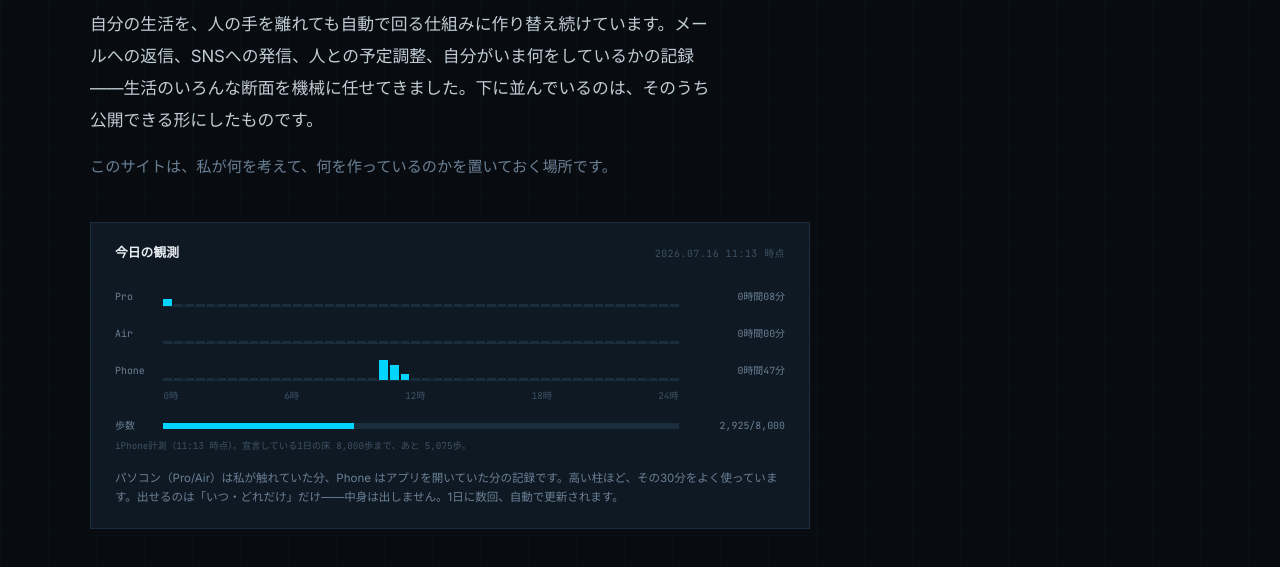
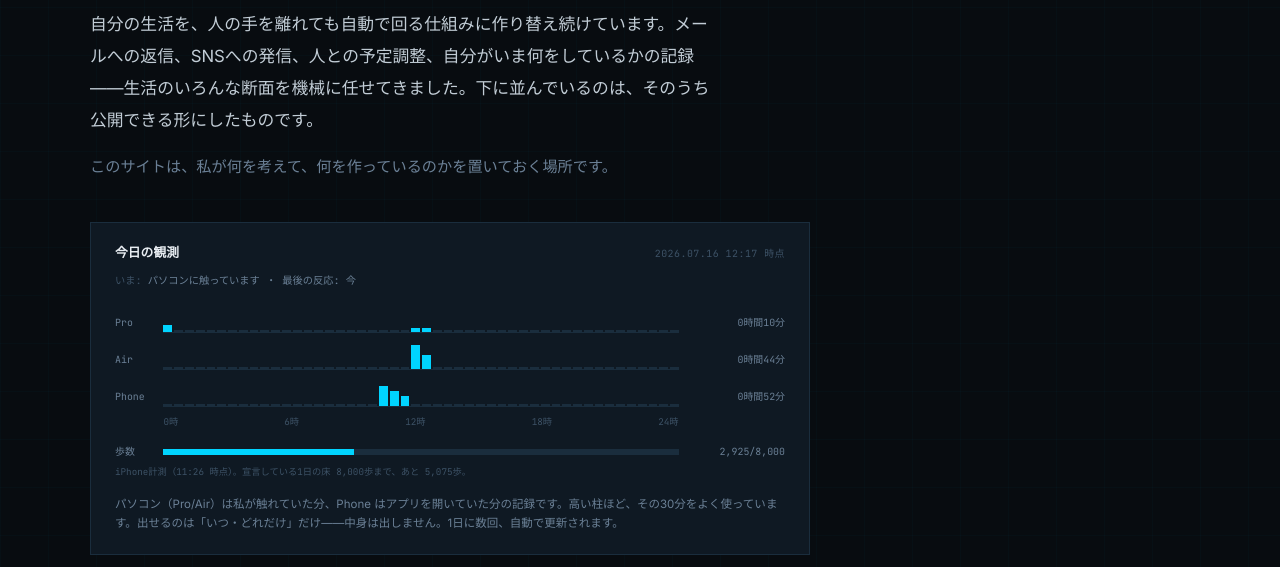
Before and after one commit to ShunkiOgino/homepage, an Astro site: page / in a window 1280 px wide. Shown: the part 233-800 px from the top of the page. Built offline with nearby package versions, Linux system fonts and the light colour scheme; Astro itself is replaced by a stand-in of ours.

Commit message:
hero: 「いま」行と健康状態チップを追加（実時間presence+床の判定・日英）
「HPを見れば今の荻野がわかる」：公開プール既存のstatus/last_active/夜型と、
健康の床の判定（色+一言の最小投影・欠測=非表示）をヒーローに描画。
鮮度はfeedrefresh 6便/日。

Co-Authored-By: Claude Fable 5 <noreply@anthropic.com>

```diff
--- a/src/components/HomePage.astro
+++ b/src/components/HomePage.astro
@@ -27,6 +27,15 @@ const T = lang === 'en' ? {
   lead2: 'This site is where I keep what I think and what I build — written for people, and for AIs to read too.',
   clockTitle: "Today's observation",
   clockAsOf: (time: string) => `as of ${time}`,
+  nowLabel: 'now',
+  nowStatus: { active: 'at the keyboard', around: 'nearby', away: 'away from the desk',
+               asleep: 'asleep', offline: 'off-grid for a while', unknown: '' },
+  nowAway: (m: number) => ` (${m} min)`,
+  nowLast: { '今': 'last input: just now', 'さっき': 'last input: minutes ago',
+             '少し前': 'last input: within the hour', 'しばらく前': 'last input: a while ago' },
+  nowNightOwl: 'night owl',
+  healthLabel: 'health floor',
+  healthWord: { green: 'cleared', red: 'failed', yellow: 'late night' },
   clockNoteBoth: 'The PC rows (Pro/Air) record minutes I was actually at the keyboard; the Phone row records minutes an app was open. ',
   clockNoteMac: 'A record of the minutes I was actually at my computer. ',
   clockTail: (res: number) => `The taller the bar, the more of those ${res} minutes were in use. Only "when and how much" is published — never the contents. Updates automatically a few times a day.`,
@@ -96,6 +105,15 @@ const T = lang === 'en' ? {
   lead2: 'このサイトは、私が何を考えて、何を作っているのかを置いておく場所です。',
   clockTitle: '今日の観測',
   clockAsOf: (time: string) => `${time} 時点`,
+  nowLabel: 'いま',
+  nowStatus: { active: 'パソコンに触っています', around: '席の近くにいます', away: '席を外しています',
+               asleep: '寝ています', offline: 'しばらく不在', unknown: '' },
+  nowAway: (m: number) => `（${m}分）`,
+  nowLast: { '今': '最後の反応: 今', 'さっき': '最後の反応: さっき',
+             '少し前': '最後の反応: 少し前', 'しばらく前': '最後の反応: しばらく前' },
+  nowNightOwl: '夜ふかし中',
+  healthLabel: '健康状態',
+  healthWord: { green: 'クリア', red: '失格', yellow: '夜更かし注意' },
   clockNoteBoth: 'パソコン（Pro/Air）は私が触れていた分、Phone はアプリを開いていた分の記録です。',
   clockNoteMac: '私がパソコンに触れていた時間の記録です。',
   clockTail: (res: number) => `高い柱ほど、その${res}分をよく使っています。出せるのは「いつ・どれだけ」だけ——中身は出しません。1日に数回、自動で更新されます。`,
@@ -183,6 +201,16 @@ const _taTime = todayAct?.generated_at
 const _taBarH = (v) => (v === 0 ? 2 : Math.max(4, Math.round((v / (_ta?.bucket_max || 30)) * 26)));
 // Mac=触れていた分 / Phone=アプリを開いていた分（性質が違うので注記で明記＝混ぜない）
 const _taNote = _tp ? T.clockNoteBoth : T.clockNoteMac;
+// 「いま」＝実時間presence（status/相対last_active/夜型・全部Aゲート済みの公開プール由来）。
+// 健康状態＝床の判定（色+一言の最小投影・欠測=nullで何も描かない=fail-closed）。2026-07-16荻野確定。
+const _now = todayAct?.now ?? null;
+const _nowText = _now && T.nowStatus[_now.status]
+  ? T.nowStatus[_now.status] + (_now.status === 'away' && _now.away_minutes ? T.nowAway(_now.away_minutes) : '')
+  : null;
+const _nowLast = _now?.last_active ? (T.nowLast[_now.last_active] ?? null) : null;
+const _hs = todayAct?.health_signal ?? null;
+const _hsCol = { green: '#3fb950', red: '#f85149', yellow: '#d29922' }[_hs?.color] ?? null;
+const _hsWord = _hs ? (T.healthWord[_hs.color] ?? null) : null;
 
 const siteJsonLd = JSON.stringify({
   "@context": "https://schema.org",
@@ -235,6 +263,22 @@ const siteJsonLd = JSON.stringify({
             <span style="font-size:0.8rem;font-weight:600;color:var(--text);">{T.clockTitle}</span>
             <span style="font-family:'JetBrains Mono',monospace;font-size:0.62rem;color:var(--text3);letter-spacing:0.05em;">{T.clockAsOf(_taTime)}</span>
           </div>
+          {(_nowText || _hsWord) && (
+            <div style="margin-top:0.6rem;display:flex;align-items:center;flex-wrap:wrap;gap:0.45rem 0.9rem;font-family:'JetBrains Mono',monospace;font-size:0.64rem;color:var(--text2);">
+              {_nowText && (
+                <span><span style="color:var(--text3);">{T.nowLabel}:</span> {_nowText}{_nowLast ? ` ・ ${_nowLast}` : ''}</span>
+              )}
+              {_now?.night_owl && (
+                <span style="color:#d29922;">{T.nowNightOwl}</span>
+              )}
+              {_hsWord && _hsCol && (
+                <span title={_hs.verdict} style={`display:inline-flex;align-items:center;gap:0.35rem;border:1px solid ${_hsCol}55;padding:0.08rem 0.5rem;border-radius:2px;color:${_hsCol};`}>
+                  <span style={`width:7px;height:7px;border-radius:50%;background:${_hsCol};`}></span>
+                  {T.healthLabel} {_hsWord}
+                </span>
+              )}
+            </div>
+          )}
           <div style="margin-top:1rem;display:grid;grid-template-columns:34px 1fr 92px;gap:0.55rem 0.9rem;align-items:end;">
             {_ta.devices.map((d) => (
               <>
--- a/src/data/today_activity.json
+++ b/src/data/today_activity.json
@@ -1,5 +1,5 @@
 {
- "generated_at": "2026-07-16T11:13:47+09:00",
+ "generated_at": "2026-07-16T12:17:06+09:00",
  "today_activity": {
   "date": "2026-07-16",
   "resolution_min": 30,
@@ -32,8 +32,8 @@
      0,
      0,
      0,
-     0,
-     0,
+     1,
+     1,
      0,
      0,
      0,
@@ -58,7 +58,7 @@
      0,
      0
     ],
-    "active_minutes_total": 8
+    "active_minutes_total": 10
    },
    {
     "key": "air",
@@ -87,8 +87,8 @@
      0,
      0,
      0,
-     0,
-     0,
+     28,
+     16,
      0,
      0,
      0,
@@ -113,7 +113,7 @@
      0,
      0
     ],
-    "active_minutes_total": 0
+    "active_minutes_total": 44
    }
   ]
  },
@@ -145,7 +145,7 @@
    0,
    23,
    17,
-   7,
+   12,
    0,
    0,
    0,
@@ -172,12 +172,19 @@
    0,
    0
   ],
-  "active_minutes_total": 47
+  "active_minutes_total": 52
  },
  "today_steps": {
   "date": "2026-07-16",
   "steps": 2925,
-  "as_of_min": 673,
+  "as_of_min": 686,
   "floor": 8000
- }
+ },
+ "now": {
+  "status": "active",
+  "awake": true,
+  "last_active": "今",
+  "night_owl": false
+ },
+ "health_signal": null
 }
```
